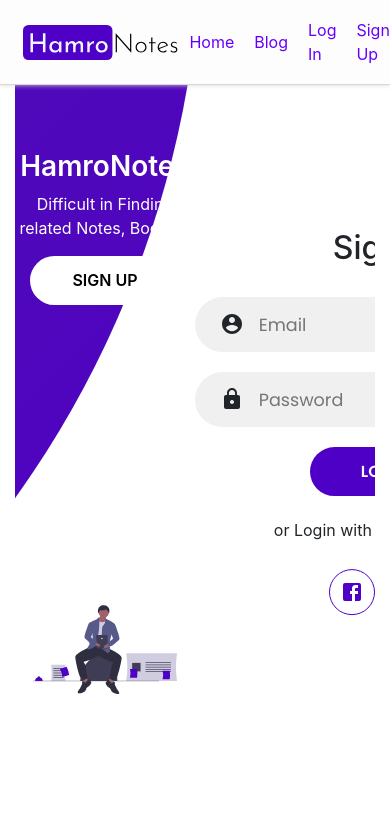
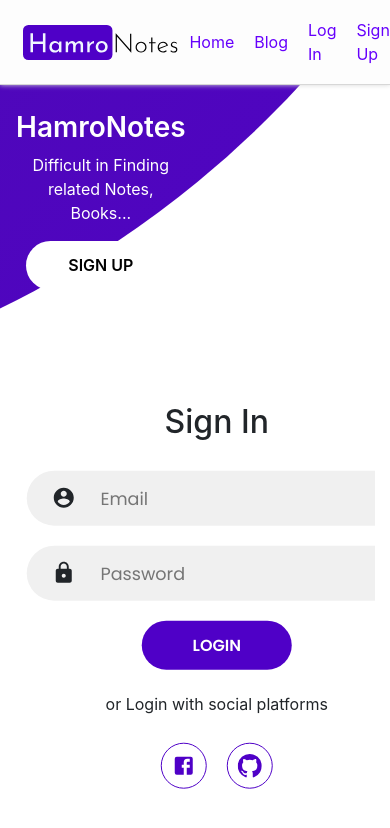
Before and after one commit to rajeshpandey2053/iw-major, a React (Create React App) app: page /login in a window 390 px wide. Shown: the top 828 px of the page. Built offline with nearby package versions, Linux system fonts and the light colour scheme.

Commit message:
feat: responsive design

```diff
--- a/src/components/Login/Login.scss
+++ b/src/components/Login/Login.scss
@@ -6,6 +6,10 @@ input {
 
 $color_code: #4f00c7;
 $color_code_hover: #4e2092;
+
+.container-fluid {
+    padding-left: 0px !important;
+}
 
 .div-container {
     position: relative;
@@ -167,3 +171,35 @@ $color_code_hover: #4e2092;
         }
     }
 }
+
+@media (min-width: 320px) {
+    .div-container {
+      padding: 1.5rem;
+
+      .login {
+        left: 0;
+        transform: translate(10%, -5%);
+        form {
+            padding: 0 0.5rem;
+            input::-webkit-input-placeholder{
+                padding-left:10px;
+            }
+        }
+      }
+      .panel {
+        .content{
+            padding: 0.5rem 1rem;
+            margin-bottom: 220%;
+        }
+        .image {
+            display: none;
+          }
+      }
+    }
+
+    .div-container:before {
+        top: -70%;
+        right: -50%;
+
+    }
+}
```
